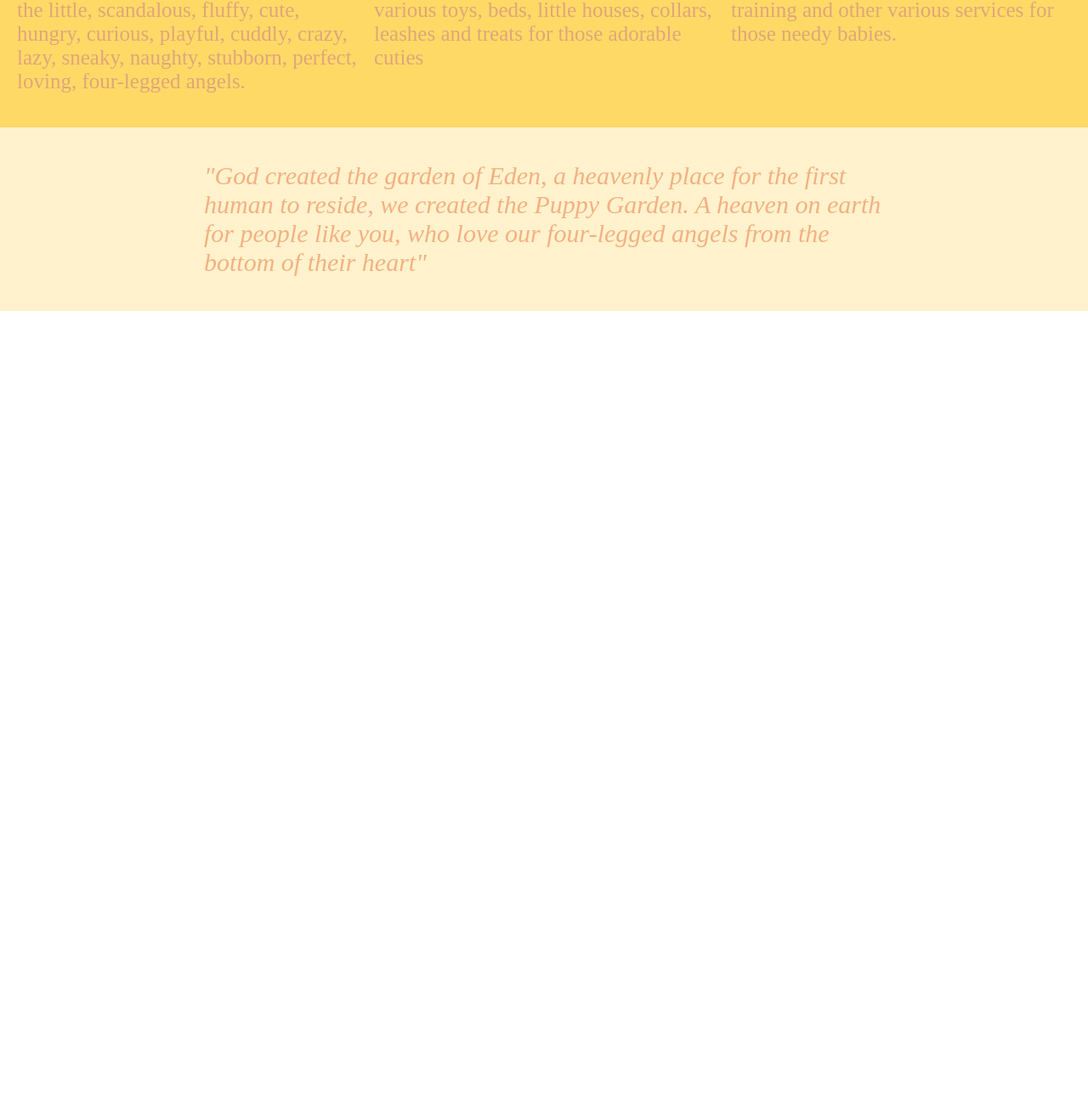
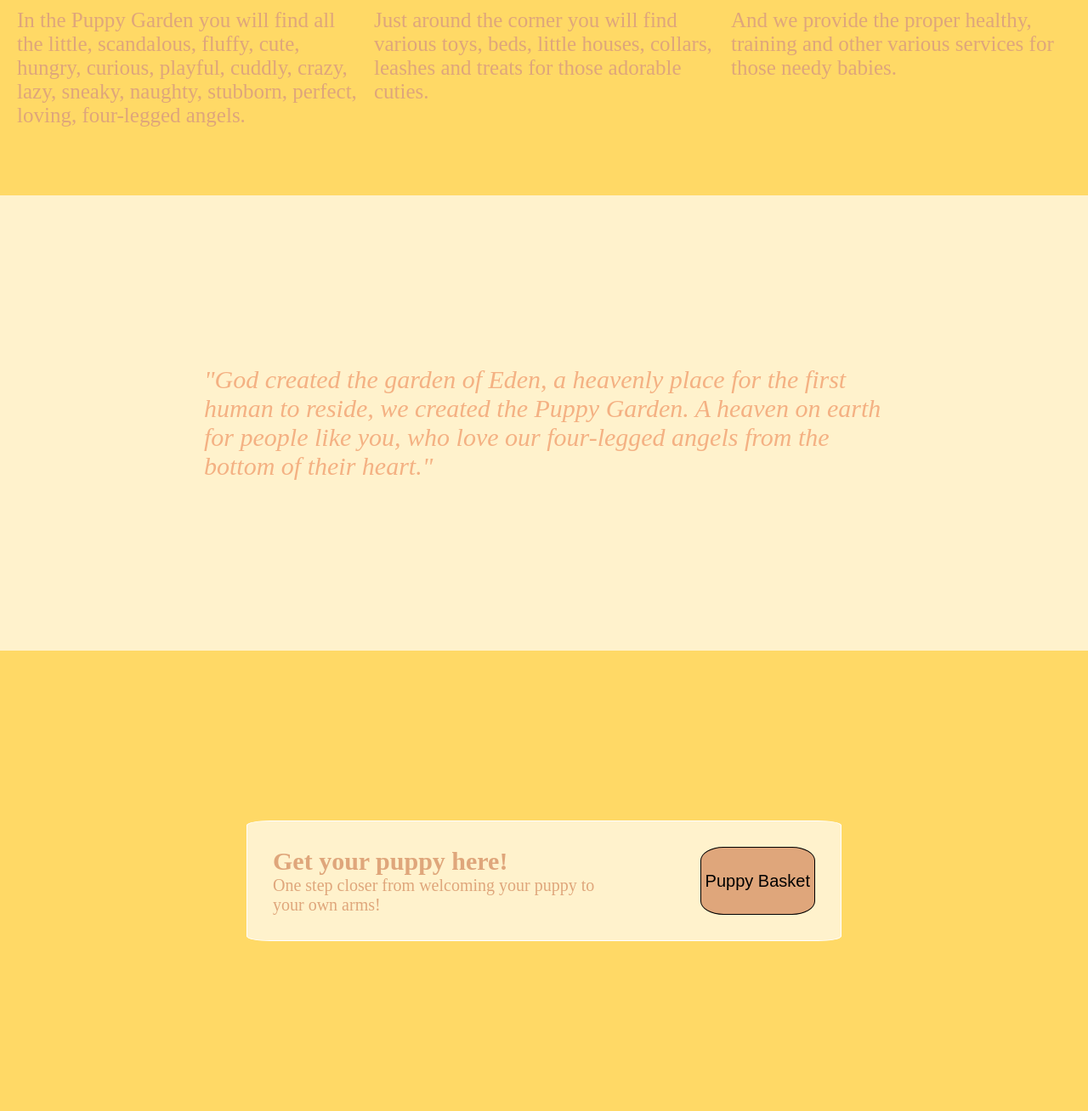
Before and after one commit to Petros-Mystikos/MyWebsite, a plain HTML site: page index.html in a window 1280 px wide. Shown: the part 1164-2472 px from the top of the page at 85% size. Before the commit the page ends 1530 px from the top, so only its background shows below. Drawn offline with Linux system fonts and the light colour scheme.

Commit message:
Create next content-sign up
Create sign-up content and style it with CSS

```diff
--- a/index.html
+++ b/index.html
@@ -22,7 +22,7 @@
         <div class="info">
             <div class="information">
                 <h2>Puppies World</h2>
-                <p>Welcome to the world of puppies where you can find every puppy your hearth desires and everything that little angel needs</p>
+                <p>Welcome to the world of puppies where you can find every puppy your hearth desires and everything that little angel needs.</p>
             </div>
             <img class="puppies" src="./public/pupies.jpg" alt="group of puppies" />
         </div>
@@ -37,7 +37,7 @@
         </div>
         <div class="products">
             <img alt="a product for a puppy" src="./public/toys.jpg" />
-            <p>Just around the corner you will find various toys, beds, little houses, collars, leashes and treats for those adorable cuties</p>
+            <p>Just around the corner you will find various toys, beds, little houses, collars, leashes and treats for those adorable cuties.</p>
         </div>
         <div class="service">
             <img alt="a service for a dog" src="./public/service.jpg" />
@@ -47,7 +47,18 @@
     </section>
 
     <section class="quote">
-        <p>"God created the garden of Eden, a heavenly place for the first human to reside, we created the Puppy Garden. A heaven on earth for people like you, who love our four-legged angels from the bottom of their heart"</p>
+        <p>"God created the garden of Eden, a heavenly place for the first human to reside, we created the Puppy Garden. A heaven on earth for people like you, who love our four-legged angels from the bottom of their heart."</p>
+    </section>
+
+    <section class="sign-up">
+        <div class="sign-box">
+            <div class="sign-text">
+                <h3>Get your puppy here!</h3>
+                <p>One step closer from welcoming your puppy to your own arms!</p>
+            </div>
+            <button>Puppy Basket</button>
+        </div>
+
     </section>
 
 
--- a/stylesheet.css
+++ b/stylesheet.css
@@ -72,7 +72,7 @@ ul{
 /* Below this is every CSS for content */
 
 .content{
-    padding: 40px 0;
+    padding: 80px 0;
     display: flex;
     justify-content: space-evenly;
     background-color: #FFD966;
@@ -98,7 +98,7 @@ ul{
 
 .quote{
     display: flex;
-    padding: 40px 0;
+    padding: 200px 0;
     justify-content: center;
     align-items: center;
     background-color: #FFF2CC;
@@ -110,3 +110,45 @@ ul{
     flex-basis: 800px;
     font-style: italic;
 }
+
+/* Below this is everything for sign-up */
+
+.sign-up{
+    background-color: #FFD966;
+    padding: 200px 0;
+    display: flex;
+    justify-content: center;
+    align-items: center;
+}
+
+.sign-box{
+    background-color: #FFF2CC;
+    padding: 30px;
+    border: 1px solid white;
+    border-radius: 4%;
+    width: 700px;
+    display: flex;
+}
+
+.sign-text{
+    flex-basis: 400px;
+    margin-right: auto;
+    color: #DFA67B;
+}
+
+.sign-text > h3{
+    font-size: 30px;
+}
+
+.sign-text > p{
+    font-size: 20px;
+}
+
+button{
+    background-color: #DFA67B;
+    border: 1px solid black;
+    border-radius: 20%;
+    padding: 5px;
+    font-size: 20px;
+    cursor: pointer;
+}
```
